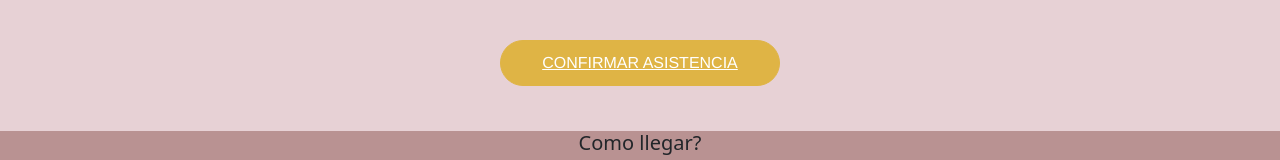
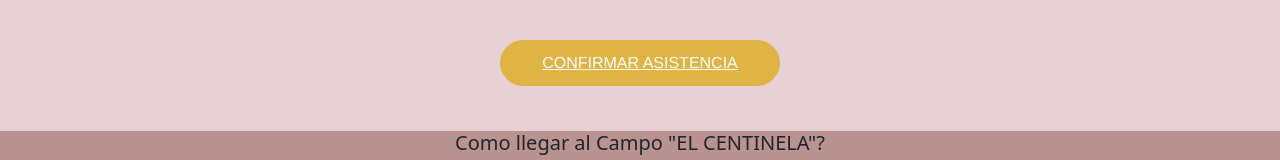
Before and after one commit to constanzareyna/Alfonsina, a plain HTML site: page index.html in a window 1280 px wide. Shown: the part 1836-1996 px from the top of the page. Drawn offline with nearby package versions, Linux system fonts and the light colour scheme; grey boxes are pictures that could not be loaded; a web font is replaced by a local one.

Commit message:
finalisima

```diff
--- a/index.html
+++ b/index.html
@@ -9,6 +9,7 @@
 <meta name="viewport" content="width=device-width, initial-scale=1">
 <link rel="stylesheet" href="https://cdn.jsdelivr.net/npm/bootstrap@5.2.0/dist/css/bootstrap.min.css">
 <meta charset="utf-8">
+<meta property="og:image" content="https://www.alfonsinacumple1.com/img/alfon%20definit.jpg" />
 <meta name="description" content="¡Hola! Quiero contarte que...
 ✨ ¡Cumplo 1 añito! ✨
 Y quiero invitarte a que compartas este hermoso momento conmigo ❤️ te pido que cuando sepas le confirmes asistencia a mis papis. Los espero 🥰">
@@ -42,7 +43,7 @@ Y quiero invitarte a que compartas este hermoso momento conmigo ❤️ te pido q
 </div>
 
 <div class="fondomap">
-<h5 class="is-flex is-flex-wrap is-justify-center is-align-center ">Como llegar? </h5>
+<h5 class="is-flex is-flex-wrap is-justify-center is-align-center ">Como llegar al Campo "EL CENTINELA"? </h5>
 
 <div class="is-flex is-flex-wrap is-justify-center is-align-center margen-interno">
    <iframe class="bordemap" src="https://www.google.com/maps/embed?pb=!1m18!1m12!1m3!1d3146.6387099420276!2d-57.65663568467767!3d-37.93886997972991!2m3!1f0!2f0!3f0!3m2!1i1024!2i768!4f13.1!3m3!1m2!1s0x0%3A0xc358ecd081fae84f!2zMzfCsDU2JzE5LjkiUyA1N8KwMzknMTYuMCJX!5e0!3m2!1ses!2sar!4v1662222874836!5m2!1ses!2sar" width="600" height="450" style="border:0;" allowfullscreen="" loading="lazy" referrerpolicy="no-referrer-when-downgrade"></iframe></iframe>
```
